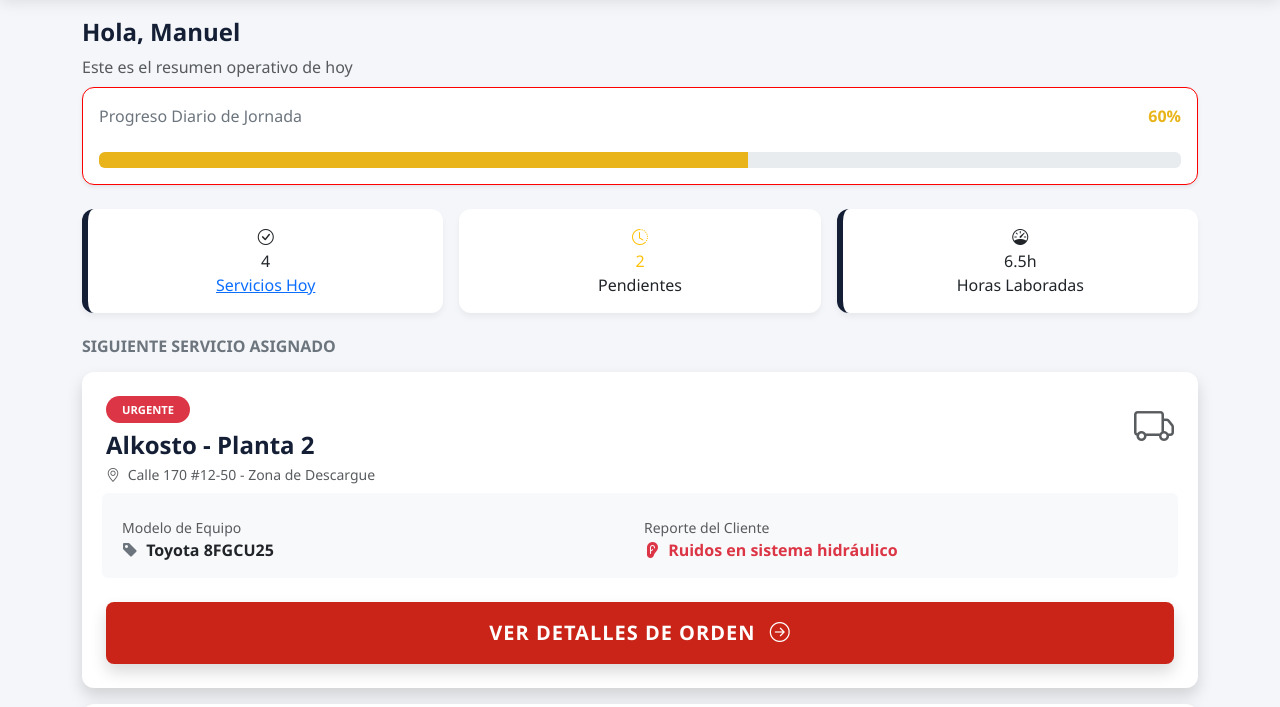
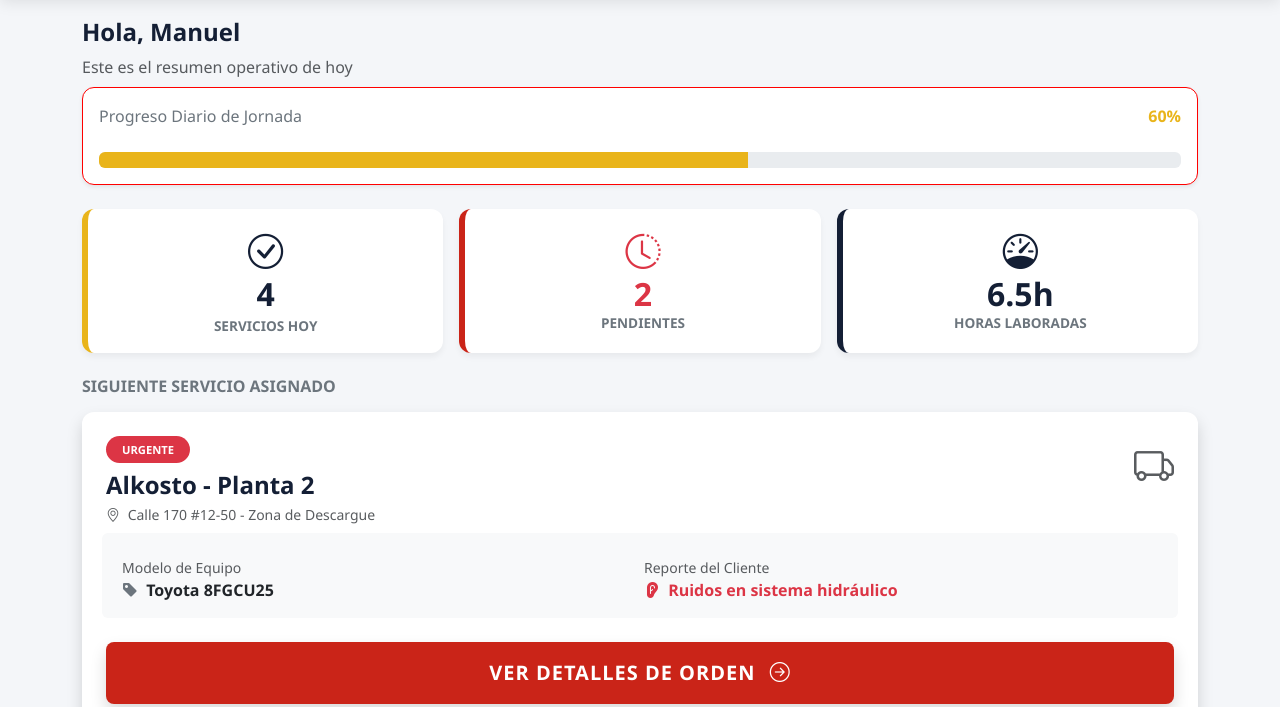
Before and after one commit to mManuelGonzalez1/proyectoFinal, a plain HTML site: page index.html in a window 1280 px wide. Shown: the part 340-1047 px from the top of the page. Drawn offline with nearby package versions, Linux system fonts and the light colour scheme.

Commit message:
Actualizacion de tarjetas resumen

```diff
--- a/index.html
+++ b/index.html
@@ -40,29 +40,31 @@
                 </div>
         </section> <!--Aprobado-->
 
-        <div class="row g-3 mb-4 kpi-row">
+        <section class="summary-container row g-3 mb-4">
             <div class="col-6 col-md-4">
-                <div class="card card-custom p-3 h-100 text-center border-status-navy">
-                    <i class="bi bi-check-circle kpi-icon"></i>
-                    <div class="kpi-number">4</div>
-                    <a class="kpi-label" href="#programados">Servicios Hoy</a>
+                 <div class=" card-container   card-custom border-status-warning ">
+                    <i class=" card-container__icon bi-check-circle"></i>
+                    <div class=" card-container__number ">4</div>
+                    <a class=" card-container__text  text-decoration-none" href="#programados">Servicios Hoy</a>
                 </div>
             </div>
+
+
             <div class="col-6 col-md-4">
-                <div class="card card-custom p-3 h-100 text-center border-warning">
-                    <i class="bi bi-clock-history kpi-icon text-warning"></i>
-                    <div class="kpi-number text-warning">2</div>
-                    <div class="kpi-label">Pendientes</div>
+                <div class="card-container card-custom border-status-danger">
+                    <i class=" card-container__icon bi-clock-history  text-danger"></i>
+                    <div class="card-container__number text-danger">2</div>
+                    <div class="card-container__text">Pendientes</div>
                 </div>
             </div>
             <div class="col-12 col-md-4">
-                <div class="card card-custom p-3 h-100 text-center border-status-navy">
-                    <i class="bi bi-speedometer kpi-icon"></i>
-                    <div class="kpi-number">6.5h</div>
-                    <div class="kpi-label">Horas Laboradas</div>
+                <div class="card-container card-custom border-status-navy">
+                    <i class="card-container__icon bi bi-speedometer "></i>
+                    <div class="card-container__number">6.5h</div>
+                    <div class="card-container__text">Horas Laboradas</div>
                 </div>
             </div>
-        </div>
+        </section><!--Aprobado,falta solamente el anclaje de links en pendientes-->
 
         <div class="row">
             <div class="col-12" >
--- a/scss/styles.scss
+++ b/scss/styles.scss
@@ -194,6 +194,39 @@ h1, h2, h3, h4, h5, h6 {
     }
 }
 
+.summary-container{
+    .card-container{
+        height: 100%;
+        padding: 1rem;
+        text-align: center;
+        &__icon{
+        font-size: 2.2rem;
+        color: $navy-dark;
+        margin-bottom: 0.5rem;
+        }
+        &__number{
+        font-size: 2rem;
+        font-weight: 800;
+        color: $navy-dark;
+        line-height: 1;
+        margin-bottom: 0.2rem;
+
+        }
+        &__text{
+        font-size: 0.85rem;
+        color: $text-muted;
+        text-transform: uppercase;
+        font-weight: 600;
+        text-decoration: none;
+
+
+        }
+    }
+
+
+
+}
+
 
 
 /* ==========================================================================
@@ -231,28 +264,9 @@ h1, h2, h3, h4, h5, h6 {
     text-align: center;
     padding: 1.5rem 1rem;
 
-    .kpi-icon {
-        font-size: 2.2rem;
-        //color: $navy-light;
-        margin-bottom: 0.5rem;
-    }
 
-    .kpi-number {
-        font-size: 2rem;
-        font-weight: 800;
-        color: $navy-dark;
-        line-height: 1;
-        margin-bottom: 0.2rem;
-    }
 
-    .kpi-label {
-        font-size: 0.85rem;
-        color: $text-muted;
-        text-transform: uppercase;
-        font-weight: 600;
-        text-decoration: none;
-        background-color: #ca2418;
-    }
+
 }
 
 /* ==========================================================================
```
Also changed, not shown: css/styles.css, 1 other file.
